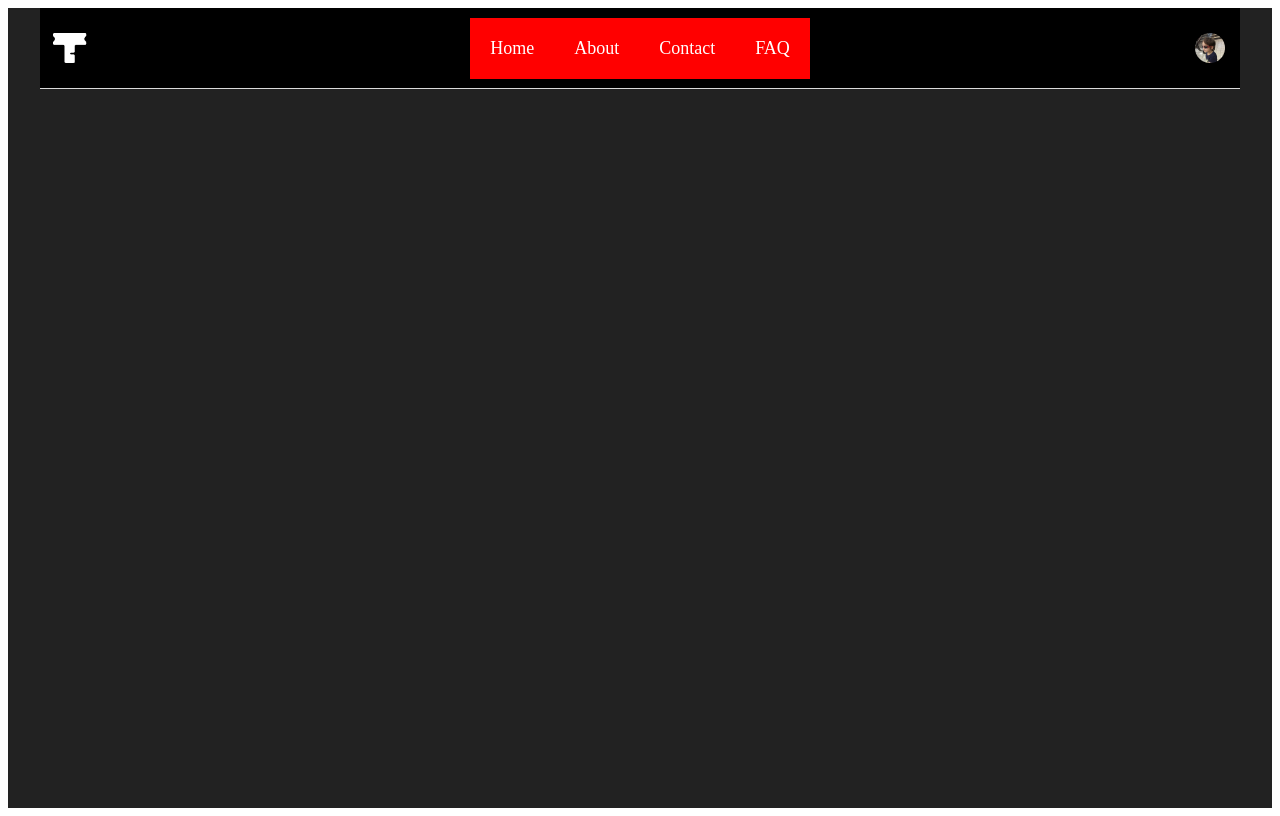
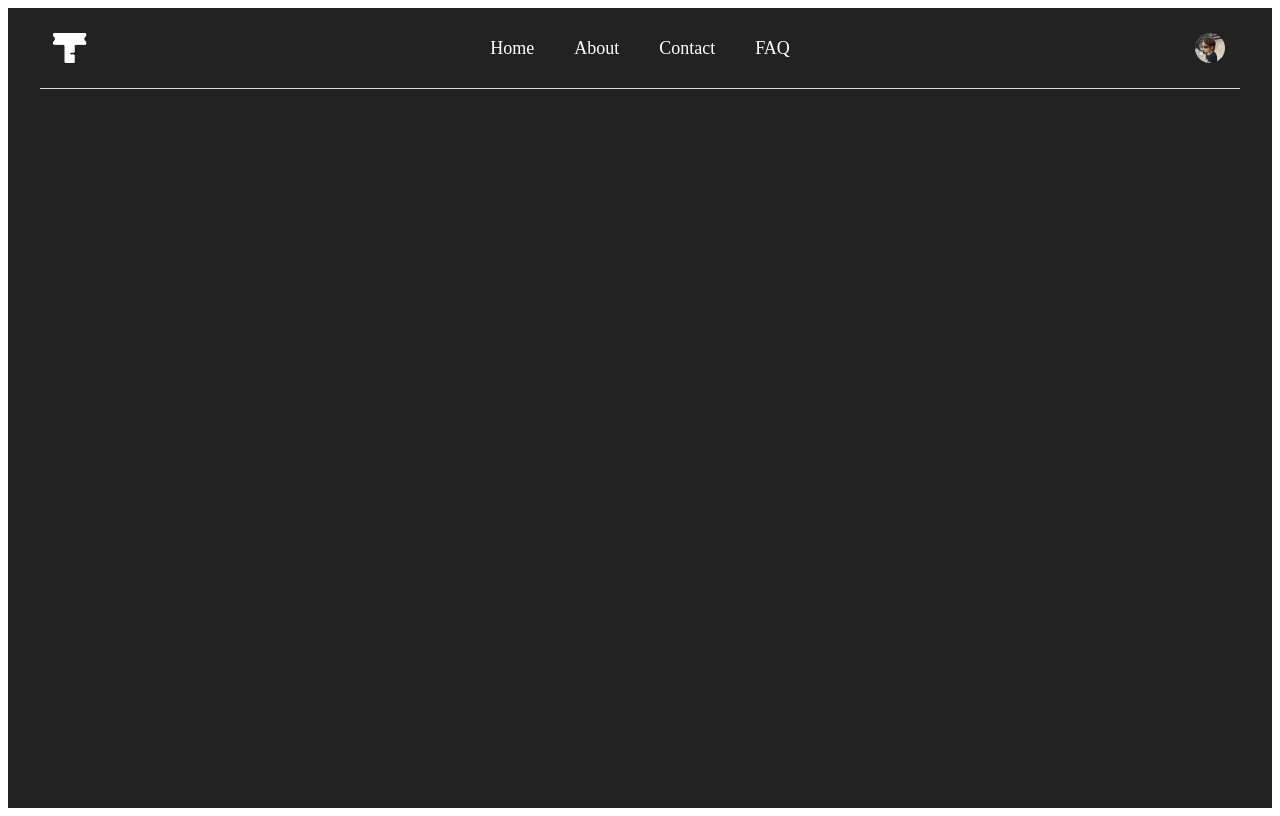
Before and after one commit to kylecalbert/ticket-booker, a React (Create React App) app in the folder ticket-booker/: page / in a window 1280 px wide. Built offline with nearby package versions, Linux system fonts and the light colour scheme.

Commit message:
Navbar component completed

```diff
--- a/ticket-booker/src/components/Navbar.js
+++ b/ticket-booker/src/components/Navbar.js
@@ -10,35 +10,37 @@ import {
   ProfileImage,
   RightContainer,
   NavbarExtendedContainer,
-} from './Navabar.style';
+  NavbarLinkExtended,
+  ExtendedMenuContainer,
+} from './Navbar.style';
 import Logo from '../Assets/Logo.png';
-import { LogoImage } from './Navabar.style';
+import { LogoImage } from './Navbar.style';
 import Profile from '../Assets/Profile.png';
 import { Link } from 'react-router-dom';
-import { NavbarLink } from './Navabar.style';
-import { NavbarInnerContainer } from './Navabar.style';
+import { NavbarLink } from './Navbar.style';
+import { NavbarInnerContainer } from './Navbar.style';
 import { FontAwesomeIcon } from '@fortawesome/react-fontawesome';
 import { faBars, faTimes } from '@fortawesome/free-solid-svg-icons';
 
 export const Navbar = () => {
-  const [extendNavbar, setExtendedNavbar] = useState(false);
+  const [extendNavbar, setExtendNavbar] = useState(false);
   return (
-    <NavbarContainer>
+    <NavbarContainer extendNavbar={extendNavbar}>
       <NavbarInnerContainer>
         <LeftContainer>
           <MenuIconContainer
             onClick={() => {
-              setExtendedNavbar((currentValue) => !currentValue);
+              setExtendNavbar((current) => !current);
             }}
           >
             {extendNavbar ? (
               <FontAwesomeIcon
-                icon={faBars}
+                icon={faTimes}
                 style={{ color: 'white', fontSize: '35px' }}
               />
             ) : (
               <FontAwesomeIcon
-                icon={faTimes}
+                icon={faBars}
                 style={{ color: 'white', fontSize: '35px' }}
               />
             )}
@@ -61,14 +63,17 @@ export const Navbar = () => {
           </ProfileContainer>
         </RightContainer>
       </NavbarInnerContainer>
-      <NavbarExtendedContainer>
-        <MenuContainer>
-          <NavbarLink to="/Home">Home</NavbarLink>
-          <NavbarLink to="/About">About</NavbarLink>
-          <NavbarLink to="/Contact">Contact</NavbarLink>
-          <NavbarLink to="/FAQ">FAQ</NavbarLink>
-        </MenuContainer>
-      </NavbarExtendedContainer>
+
+      {extendNavbar && (
+        <NavbarExtendedContainer>
+          <ExtendedMenuContainer>
+            <NavbarLinkExtended to="/Home">Home</NavbarLinkExtended>
+            <NavbarLinkExtended to="/About">About</NavbarLinkExtended>
+            <NavbarLinkExtended to="/Contact">Contact</NavbarLinkExtended>
+            <NavbarLinkExtended to="/FAQ">FAQ</NavbarLinkExtended>
+          </ExtendedMenuContainer>
+        </NavbarExtendedContainer>
+      )}
     </NavbarContainer>
   );
 };
--- a/ticket-booker/src/components/Navabar.style.js
+++ b/ticket-booker/src/components/Navbar.style.js
@@ -1,27 +1,41 @@
 import styled from 'styled-components';
 import { Link } from 'react-router-dom';
-import { Navbar } from './Navbar';
-import { screen } from '@testing-library/react';
 
 export const NavbarContainer = styled.nav`
   width: 95%;
   height: 80px;
-  background-color: black;
+  background-color: #222222;
+  height: ${(props) => (props.extendNavbar ? '100vh' : '80px')};
   display: flex;
-  flex-direction: row;
+  flex-direction: column;
   border-bottom: 1px solid #dbdbdb;
+
+  @media (min-width: 556px) {
+    //if the width is atl
+    height: 80px;
+  }
 `;
+
 export const LeftContainer = styled.div`
   display: flex;
   flex: 5%;
+  height: 80px;
   align-items: center;
   justify-content: center;
+  /* background: green; */
 `;
+
 export const LogoContainer = styled.div`
   display: flex;
   flex-direction: column;
   align-items: center;
   justify-content: center;
+`;
+
+export const LogoImage = styled.img`
+  margin: 10px;
+  max-width: 100px;
+  height: auto; //height auto to allow the image to scale properly and not overstretch
 `;
 
 export const MiddleContainer = styled.div`
@@ -35,9 +49,14 @@ export const MenuContainer = styled.div`
   display: flex;
   flex-direction: row;
   align-items: center;
-  background-color: red;
+`;
 
-  @media (max-width: 555px) {
+export const ExtendedMenuContainer = styled.div`
+  display: flex;
+  flex-direction: column;
+  align-items: center;
+  @media (min-width: 556px) {
+    ///hides when the width becomes 556 or greater
     display: none;
   }
 `;
@@ -47,7 +66,6 @@ export const RightContainer = styled.div`
   flex: 5%;
   align-items: center;
   justify-content: center;
-  /* background-color: purple; */
 `;
 
 export const ProfileContainer = styled.div`
@@ -55,12 +73,6 @@ export const ProfileContainer = styled.div`
   flex-direction: column;
   align-items: center;
   justify-content: center;
-`;
-
-export const LogoImage = styled.img`
-  margin: 10px;
-  max-width: 100px;
-  height: auto; //height auto to allow the image to scale properly and not over stretch
 `;
 
 export const ProfileImage = styled.img`
@@ -74,14 +86,18 @@ export const NavbarLink = styled(Link)`
   text-decoration: none;
   padding: 20px;
   font-size: 18px;
+
+  @media (max-width: 555px) {
+    display: none;
+  }
 `;
 
 export const NavbarInnerContainer = styled.div`
   display: flex;
-  flex-direction: row;
   /* background: blue; */
   width: 100%;
 `;
+
 export const MenuIconContainer = styled.button`
   display: flex;
   align-items: center;
@@ -94,17 +110,22 @@ export const MenuIconContainer = styled.button`
   cursor: pointer;
   border: none;
 
-  @media (min-width: 700px) {
+  @media (min-width: 556px) {
     display: none;
   }
 `;
+
 export const NavbarExtendedContainer = styled.div`
   background-color: 'grey';
   display: flex;
   flex-direction: column;
   align-items: center;
+  /* background-color: red; */
+`;
 
-  @media (min-width: 700px) {
-    display: none;
-  }
+export const NavbarLinkExtended = styled(Link)`
+  color: white;
+  text-decoration: none;
+  padding: 20px;
+  font-size: 18px;
 `;
```
